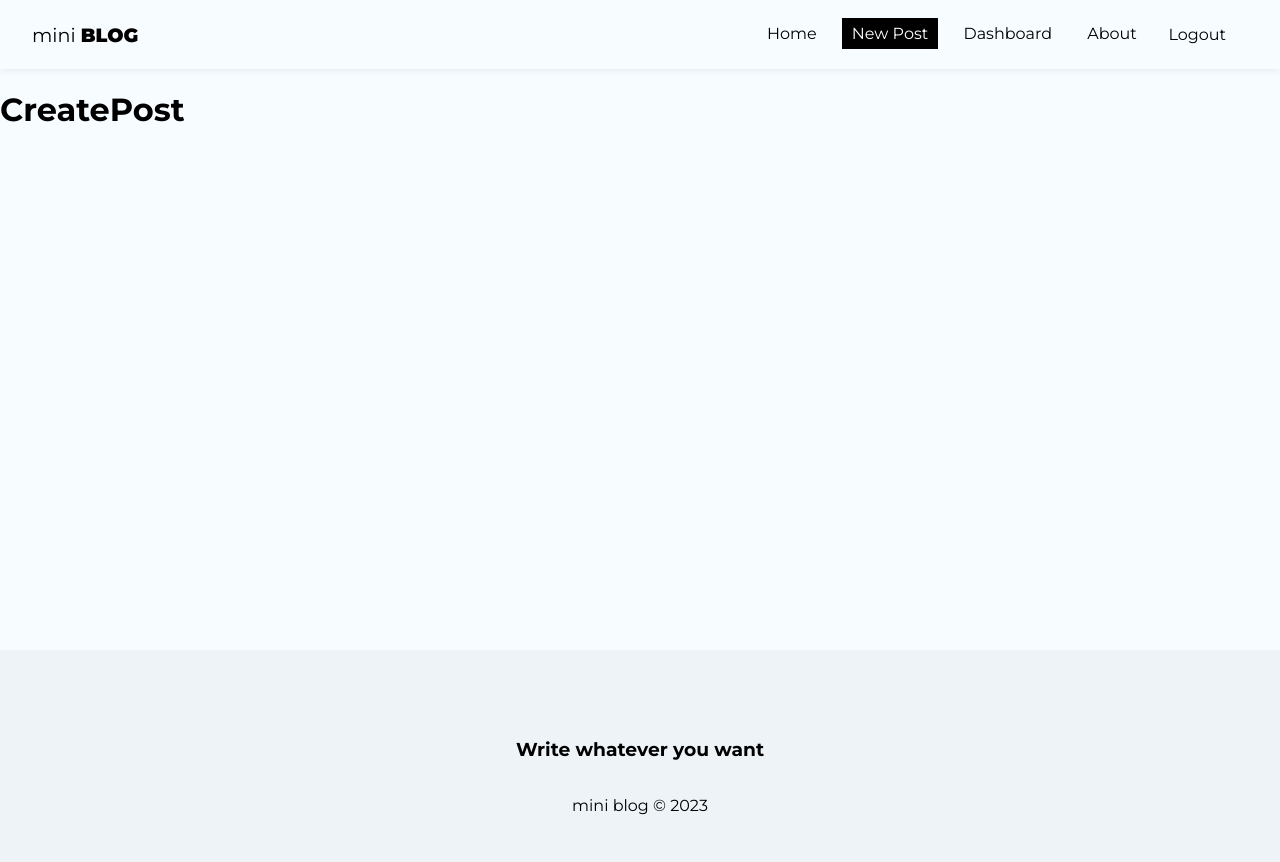
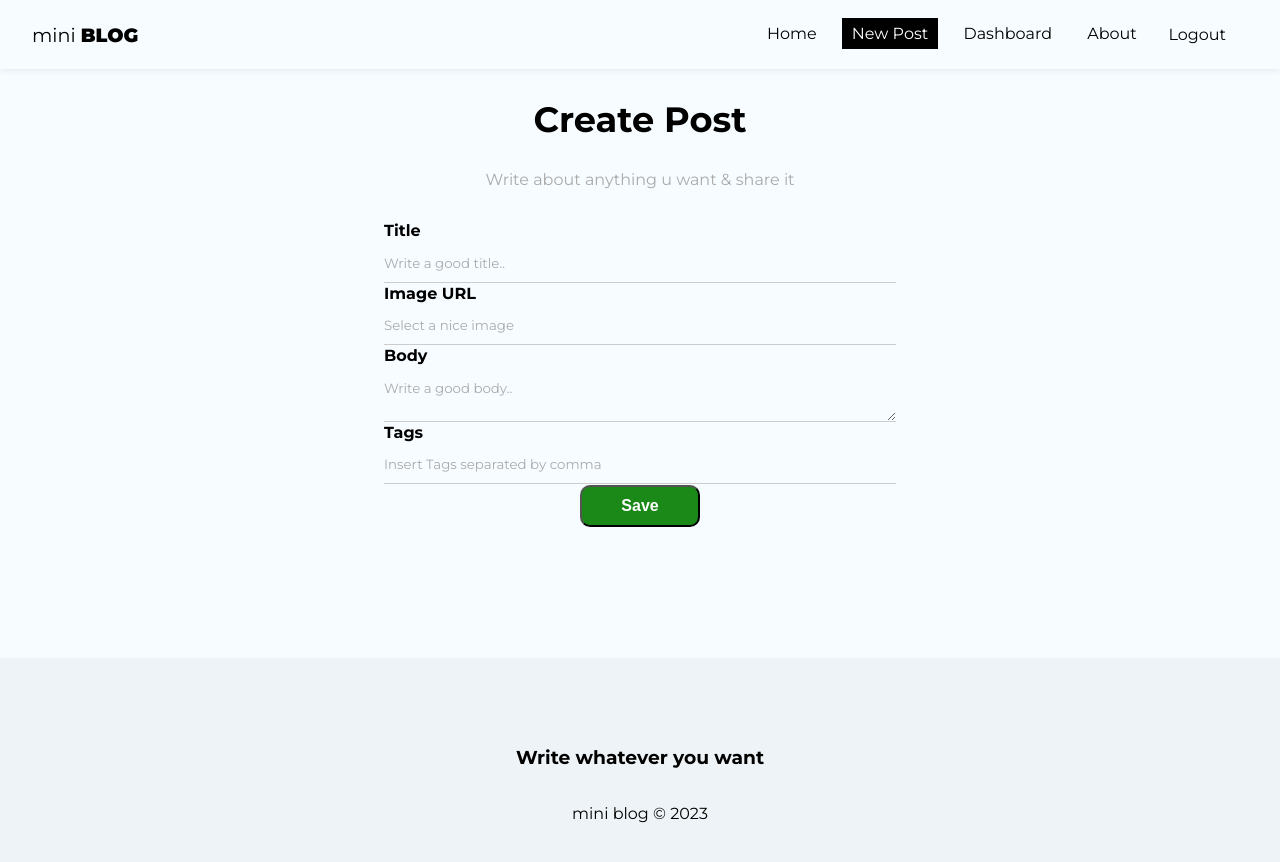
Before and after one commit to throcha3/reactjs-miniblog, a React (Create React App) app: page /posts/create in a window 1280 px wide. Shown: the top 862 px of the page. Built offline with nearby package versions, Linux system fonts and the light colour scheme; no server answers; sample sign-in values are in the browser's storage.

Commit message:
feat: create post page structure

```diff
--- a/src/pages/CreatePost/CreatePost.js
+++ b/src/pages/CreatePost/CreatePost.js
@@ -1,9 +1,77 @@
 import styles from "./CreatePost.module.css";
 
+import { useState } from "react";
+import { useNavigate } from "react-router-dom";
+import { useAuthValue } from "../../context/AuthContext";
+
 const CreatePost = () => {
+  const [title, setTitle] = useState("");
+  const [image, setImage] = useState("");
+  const [body, setBody] = useState("");
+  const [tags, setTags] = useState([]);
+  const [formErrors, setFormErrors] = useState("");
+
+  const handleSubmit = (e) => {
+    e.preventDefault();
+  };
+
   return (
-    <div>
-      <h1>CreatePost</h1>
+    <div className={styles.create_post}>
+      <h2>Create Post</h2>
+      <p>Write about anything u want & share it</p>
+      <form onSubmit={handleSubmit}>
+        <label>
+          <span>Title</span>
+          <input
+            type="text"
+            name="title"
+            required
+            placeholder="Write a good title.."
+            onChange={(e) => setTitle(e.target.value)}
+            value={title}
+          />
+        </label>
+        <label>
+          <span>Image URL</span>
+          <input
+            type="text"
+            name="image"
+            required
+            placeholder="Select a nice image"
+            onChange={(e) => setImage(e.target.value)}
+            value={title}
+          />
+        </label>
+        <label>
+          <span>Body</span>
+          <textarea
+            name="body"
+            required
+            placeholder="Write a good body.."
+            onChange={(e) => setBody(e.target.value)}
+            value={body}
+          />
+        </label>
+        <label>
+          <span>Tags</span>
+          <input
+            type="text"
+            name="tags"
+            required
+            placeholder="Insert Tags separated by comma"
+            onChange={(e) => setTags(e.target.value)}
+            value={tags}
+          />
+        </label>
+        <button className="btn">Save</button>
+        {/* {!loading && <button className="btn">Save</button>}
+        {loading && (
+          <button className="btn" disabled>
+            Wait
+          </button>
+        )}
+        {error && <p className="error">{error}</p>} */}
+      </form>
     </div>
   );
 };
--- a/src/pages/CreatePost/CreatePost.module.css
+++ b/src/pages/CreatePost/CreatePost.module.css
@@ -0,0 +1,12 @@
+.create_post {
+  text-align: center;
+}
+
+.create_post h2 {
+  font-size: 2.2em;
+}
+
+.create_post p {
+  color: #aaa;
+  margin-bottom: 2em;
+}
```
